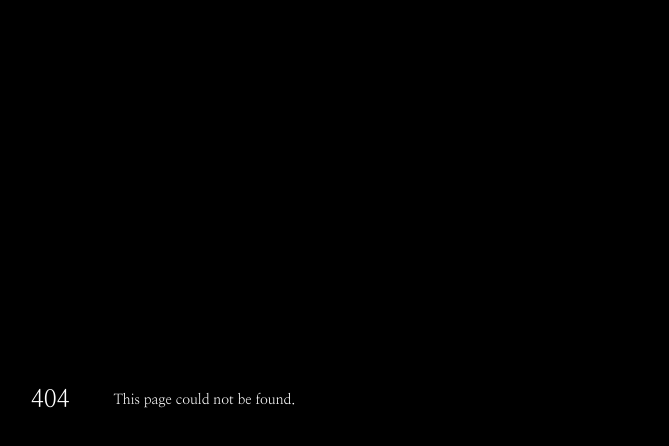
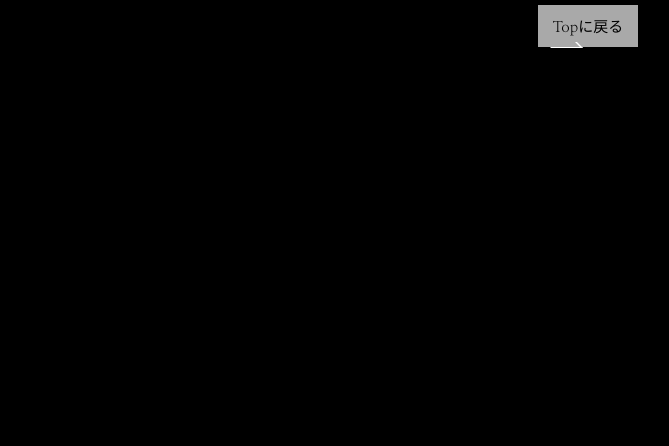
Before and after one commit to primarina730/blog, a Next.js app: page /components/ReturnToTop in a window 1280 px wide. Before the commit this address had no page. Shown: the top 446 px of the page, without its empty margins (477-1146 px from the left). Built offline with nearby package versions, Linux system fonts and the light colour scheme.

Commit message:
戻るボタンを追加しました

```diff
--- a/pages/blog/[id].js
+++ b/pages/blog/[id].js
@@ -5,6 +5,7 @@ import Header from "../components/Header";
 import dayjs from "dayjs";
 import utc from "dayjs/plugin/utc";
 import timezone from "dayjs/plugin/timezone";
+import ReturnToTop from "../components/ReturnToTop";
 
 dayjs.extend(utc);
 dayjs.extend(timezone);
@@ -46,6 +47,7 @@ export default function BlogId({ blog }) {
           dangerouslySetInnerHTML={{ __html: `${blog.body}` }}
           className={styles.bodyOfLetter}
         ></div>
+        <ReturnToTop />
       </div>
     </main>
   );
--- /dev/null
+++ b/pages/components/ReturnToTop.js
@@ -0,0 +1,12 @@
+import Link from "next/link";
+import styles from "./ReturnToTop.module.css";
+
+export default function ReturnToTop() {
+  return (
+    <div className={styles.rtt}>
+      <Link href="/">
+        <button className={styles.button}>Topに戻る</button>
+      </Link>
+    </div>
+  );
+}
--- /dev/null
+++ b/pages/components/ReturnToTop.module.css
@@ -0,0 +1,34 @@
+.rtt {
+  text-align: right;
+}
+
+.button {
+  display: inline-block;
+  width: 100px;
+  /* padding: 10px 30px 10px 20px; */
+  text-align: center;
+  margin: 5px;
+  cursor: pointer;
+  position: relative;
+  text-decoration: none;
+  background-color: darkgray;
+  color: black;
+  padding: 10px;
+}
+.button::after {
+  content: "";
+  display: block;
+  position: absolute;
+  top: calc(100% - 5px);
+  /* right: 20px; */
+  width: 30px;
+  height: 5px;
+  border: none;
+  border-right: 2px solid #fff;
+  border-bottom: 1px solid #fff;
+  transform: skew(45deg);
+  transition: 0.3s;
+}
+.button:hover::after {
+  width: 100%;
+}
--- a/pages/index.js
+++ b/pages/index.js
@@ -68,7 +68,7 @@ export default function Home({ blog, tag }) {
                 </li>
               ))}
             </div>
-            <a href="./WholeList" className={styles.button2}>
+            <a href="./WholeList" className={styles.button}>
               View more
             </a>
           </div>
--- a/styles/Home.module.css
+++ b/styles/Home.module.css
@@ -53,7 +53,7 @@
   flex-wrap: wrap;
 }
 
-.button2 {
+.button {
   display: inline-block;
   width: 100px;
   /* padding: 10px 30px 10px 20px; */
@@ -66,7 +66,7 @@
   color: black;
   padding: 10px;
 }
-.button2::after {
+.button::after {
   content: "";
   display: block;
   position: absolute;
@@ -80,7 +80,7 @@
   transform: skew(45deg);
   transition: 0.3s;
 }
-.button2:hover::after {
+.button:hover::after {
   width: 100%;
 }
 
```
